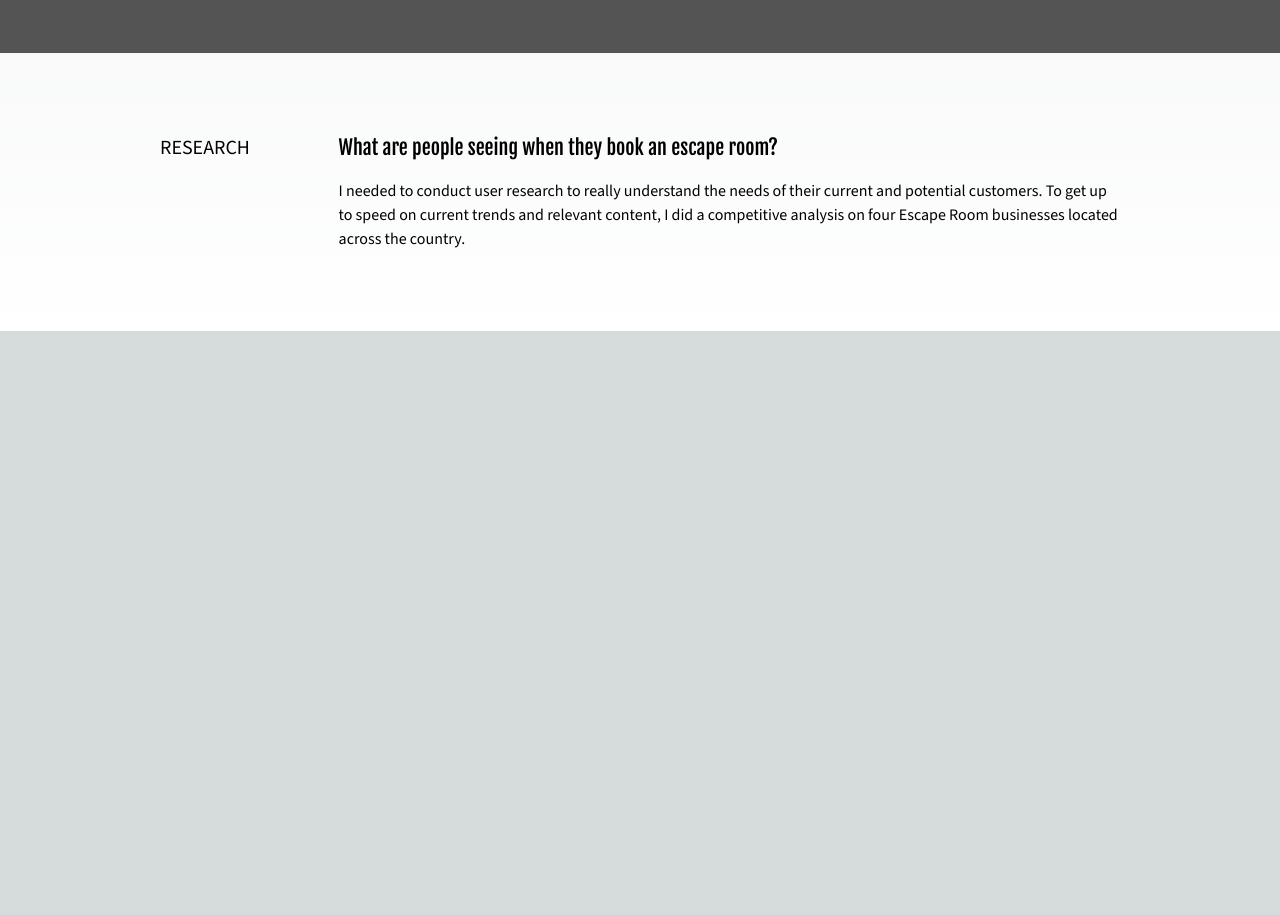
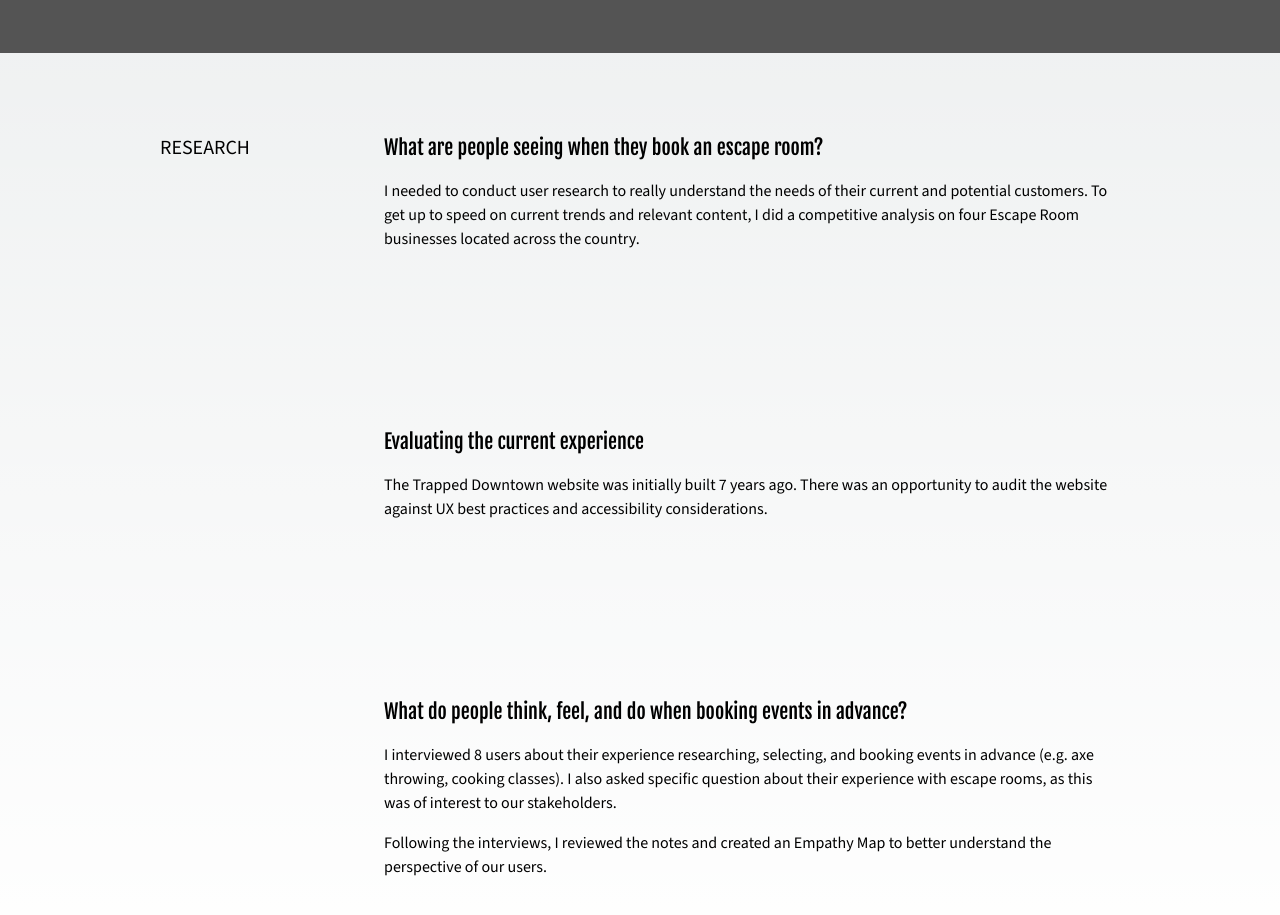
Before and after one commit to mshoemaker1/MyPortfolio, a Next.js app: page /projects/trapped-downtown in a window 1280 px wide. Shown: the part 1480-2395 px from the top of the page. Before the commit the page ends 1811 px from the top, so only its background shows below. Built offline with nearby package versions, Linux system fonts and the light colour scheme.

Commit message:
more sections

```diff
--- a/app/projects/trapped-downtown/page.tsx
+++ b/app/projects/trapped-downtown/page.tsx
@@ -23,7 +23,22 @@ export default function TrappedDowntown() {
         <Section
           title="Research"
           header="What are people seeing when they book an escape room?"
-          content="I needed to conduct user research to really understand the needs of their current and potential customers. To get up to speed on current trends and relevant content, I did a competitive analysis on four Escape Room businesses located across the country."
+          content={[
+            "I needed to conduct user research to really understand the needs of their current and potential customers. To get up to speed on current trends and relevant content, I did a competitive analysis on four Escape Room businesses located across the country.",
+          ]}
+        />
+        <Section
+          header="Evaluating the current experience"
+          content={[
+            "The Trapped Downtown website was initially built 7 years ago. There was an opportunity to audit the website against UX best practices and accessibility considerations.",
+          ]}
+        />
+        <Section
+          header="What do people think, feel, and do when booking events in advance?"
+          content={[
+            "I interviewed 8 users about their experience researching, selecting, and booking events in advance (e.g. axe throwing, cooking classes). I also asked specific question about their experience with escape rooms, as this was of interest to our stakeholders.",
+            "Following the interviews, I reviewed the notes and created an Empathy Map to better understand the perspective of our users.",
+          ]}
         />
       </div>
     </main>
--- a/components/Section/index.tsx
+++ b/components/Section/index.tsx
@@ -3,18 +3,22 @@ import React from "react";
 interface SectionProps {
   title?: string;
   header: string;
-  content: string;
+  content: string[];
 }
 
 const Section = ({ title, header, content }: SectionProps) => {
   return (
     <section className="flex flex-col px-10 py-20 md:flex-row md:px-40 md:py-30">
-      <div className={`w-96 ${title ? "mb-10" : ""}`}>
+      <div className={`md:min-w-32 lg:min-w-56 ${title ? "mb-10" : ""}`}>
         <h5>{title?.toUpperCase()}</h5>
       </div>
       <div>
         <h4 className="mb-4">{header}</h4>
-        <p>{content}</p>
+        {content.map((paragraph, index) => (
+          <p key={index} className="mb-4">
+            {paragraph}
+          </p>
+        ))}
       </div>
     </section>
   );
```
